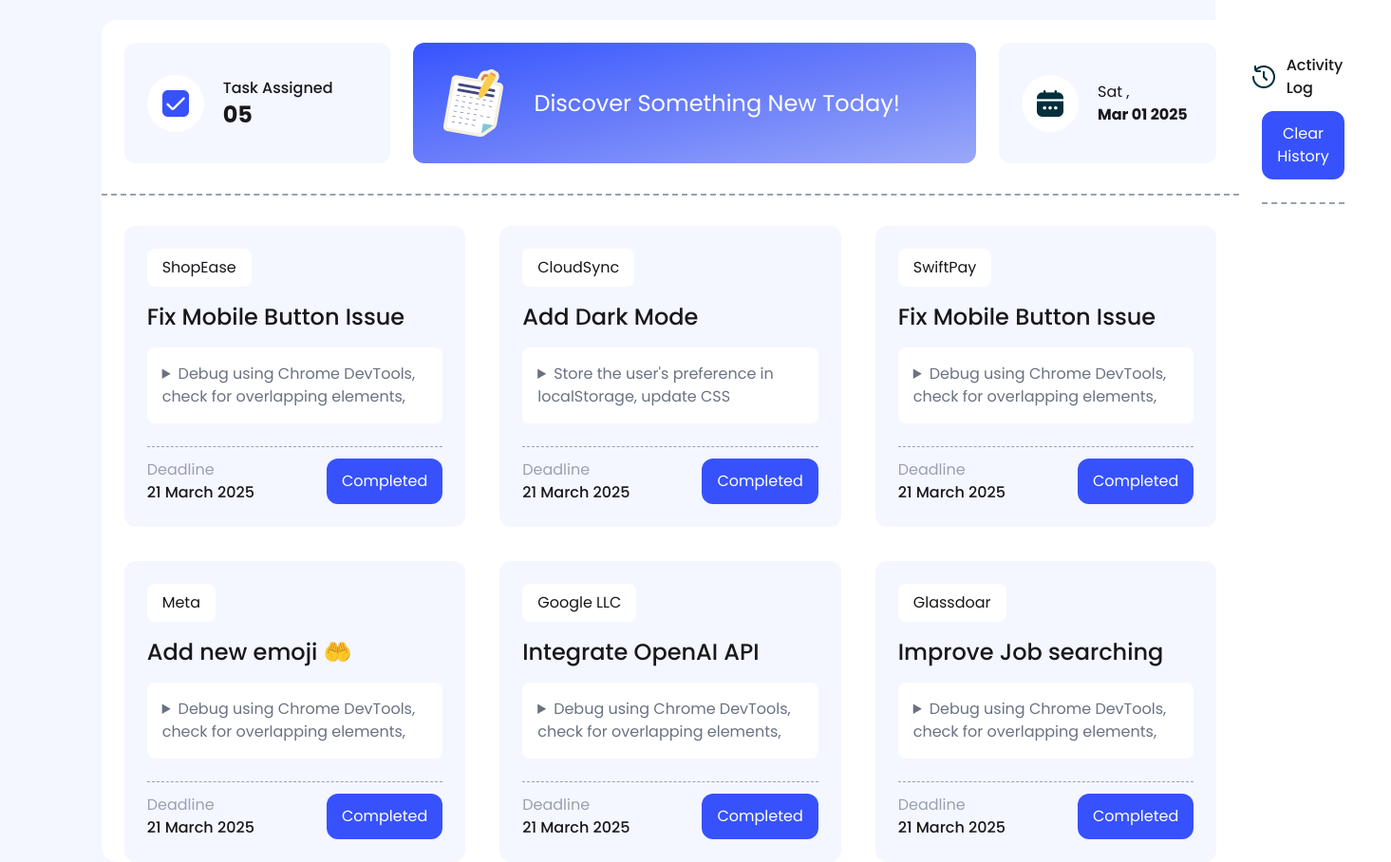
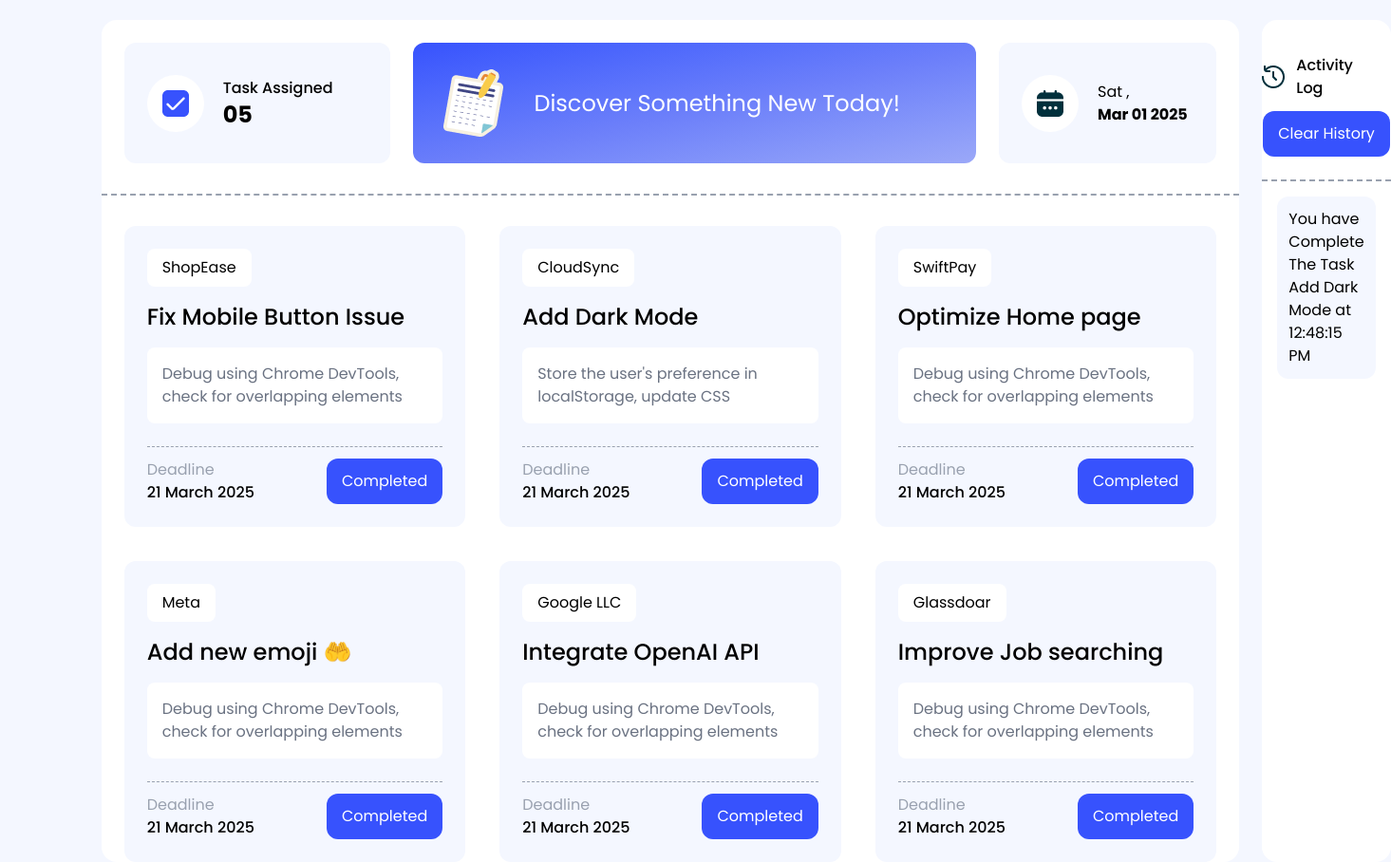
Before and after one commit to Rubaid07/dev-board, a plain HTML site: page index.html in a window 1280 px wide. Shown: the part 131-1039 px from the top of the page at 95% size, 1465 px wide, since content can reach past the window. Drawn offline with nearby package versions, Linux system fonts and the light colour scheme.

Commit message:
added main section & active log

```diff
--- a/index.html
+++ b/index.html
@@ -5,9 +5,8 @@
     <meta charset="UTF-8">
     <meta name="viewport" content="width=device-width, initial-scale=1.0">
     <title>Dev Board</title>
-    <!-- Daisy & tailwind links -->
-    <link href="https://cdn.jsdelivr.net/npm/daisyui@5.0.0-beta.9/daisyui.css" rel="stylesheet" type="text/css" />
-    <script src="https://cdn.jsdelivr.net/npm/@tailwindcss/browser@4"></script>
+    <!-- tailwind link -->
+    <script src="https://unpkg.com/@tailwindcss/browser@4"></script>
 
     <!-- font awsome -->
     <script src="https://kit.fontawesome.com/e53fb4085c.js" crossorigin="anonymous"></script>
@@ -92,9 +91,8 @@
 
             <div class="bg-[#F4F7FF] rounded-xl p-6">
                 <div class="bg-white py-2 px-4 w-max rounded-lg">ShopEase</div>
-                <h3 class="py-4 font-medium text-2xl">Fix Mobile Button Issue </h3>
-                <div class="bg-white rounded-lg p-4 text-gray-500"><details><summary>Debug using Chrome DevTools, check for overlapping elements,</summary> <p>  and ensure onClick works properly
-                    and ensure onClick works properly</p></details></div>
+                <h3 class="py-4 font-medium text-2xl card-heading">Fix Mobile Button Issue </h3>
+                <div class="bg-white rounded-lg p-4 text-gray-500">Debug using Chrome DevTools, check for overlapping elements</div>
                     <div class="border-b-1 border-dashed border-gray-400 py-3"></div>
 
                     <div class="flex justify-between items-center pt-3">
@@ -104,7 +102,9 @@
                         </div>
 
                         <div class="">
-                            <button class="bg-[#3752FD] py-3 px-4 text-white rounded-xl">Completed</button>
+                            <button class="bg-[#3752FD] py-3 px-4 text-white rounded-xl cursor-pointer complete-btn">Completed
+
+                            </button>
                         </div>
                     </div>
             </div>
@@ -113,8 +113,8 @@
 
             <div class="bg-[#F4F7FF] rounded-xl p-6">
                 <div class="bg-white py-2 px-4 w-max rounded-lg">CloudSync</div>
-                <h3 class="py-4 font-medium text-2xl">Add Dark Mode </h3>
-                <div class="bg-white rounded-lg p-4 text-gray-500"><details><summary>Store the user's preference in localStorage, update CSS </summary><p>variables dynamically, and apply a smooth transition effect.</p></details></div>
+                <h3 class="py-4 font-medium text-2xl card-heading">Add Dark Mode </h3>
+                <div class="bg-white rounded-lg p-4 text-gray-500">Store the user's preference in localStorage, update CSS </div>
                     <div class="border-b-1 border-dashed border-gray-400 py-3"></div>
 
                     <div class="flex justify-between items-center pt-3">
@@ -124,7 +124,7 @@
                         </div>
 
                         <div class="">
-                            <button class="bg-[#3752FD] py-3 px-4 text-white rounded-xl">Completed</button>
+                            <button class="bg-[#3752FD] py-3 px-4 text-white rounded-xl cursor-pointer complete-btn">Completed</button>
                         </div>
                     </div>
             </div>
@@ -133,9 +133,8 @@
 
             <div class="bg-[#F4F7FF] rounded-xl p-6">
                 <div class="bg-white py-2 px-4 w-max rounded-lg">SwiftPay</div>
-                <h3 class="py-4 font-medium text-2xl">Fix Mobile Button Issue </h3>
-                <div class="bg-white rounded-lg p-4 text-gray-500"><details><summary>Debug using Chrome DevTools, check for overlapping elements,</summary> <p>  and ensure onClick works properly
-                    and ensure onClick works properly</p></details></div>
+                <h3 class="py-4 font-medium text-2xl card-heading">Optimize  Home page</h3>
+                <div class="bg-white rounded-lg p-4 text-gray-500">Debug using Chrome DevTools, check for overlapping elements</div>
                     <div class="border-b-1 border-dashed border-gray-400 py-3"></div>
 
                     <div class="flex justify-between items-center pt-3">
@@ -145,7 +144,7 @@
                         </div>
 
                         <div class="">
-                            <button class="bg-[#3752FD] py-3 px-4 text-white rounded-xl">Completed</button>
+                            <button class="bg-[#3752FD] py-3 px-4 text-white rounded-xl cursor-pointer complete-btn">Completed</button>
                         </div>
                     </div>
             </div>
@@ -154,9 +153,8 @@
 
             <div class="bg-[#F4F7FF] rounded-xl p-6">
                 <div class="bg-white py-2 px-4 w-max rounded-lg">Meta</div>
-                <h3 class="py-4 font-medium text-2xl">Add new emoji 🤲</h3>
-                <div class="bg-white rounded-lg p-4 text-gray-500"><details><summary>Debug using Chrome DevTools, check for overlapping elements,</summary> <p>  and ensure onClick works properly
-                    and ensure onClick works properly</p></details></div>
+                <h3 class="py-4 font-medium text-2xl card-heading">Add new emoji 🤲</h3>
+                <div class="bg-white rounded-lg p-4 text-gray-500">Debug using Chrome DevTools, check for overlapping elements</div>
                     <div class="border-b-1 border-dashed border-gray-400 py-3"></div>
 
                     <div class="flex justify-between items-center pt-3">
@@ -166,7 +164,7 @@
                         </div>
 
                         <div class="">
-                            <button class="bg-[#3752FD] py-3 px-4 text-white rounded-xl">Completed</button>
+                            <button class="bg-[#3752FD] py-3 px-4 text-white rounded-xl cursor-pointer complete-btn">Completed</button>
                         </div>
                     </div>
             </div>
@@ -175,9 +173,8 @@
 
             <div class="bg-[#F4F7FF] rounded-xl p-6">
                 <div class="bg-white py-2 px-4 w-max rounded-lg">Google LLC</div>
-                <h3 class="py-4 font-medium text-2xl">Integrate OpenAI API </h3>
-                <div class="bg-white rounded-lg p-4 text-gray-500"><details><summary>Debug using Chrome DevTools, check for overlapping elements,</summary> <p>  and ensure onClick works properly
-                    and ensure onClick works properly</p></details></div>
+                <h3 class="py-4 font-medium text-2xl card-heading">Integrate OpenAI API </h3>
+                <div class="bg-white rounded-lg p-4 text-gray-500">Debug using Chrome DevTools, check for overlapping elements</div>
                     <div class="border-b-1 border-dashed border-gray-400 py-3"></div>
 
                     <div class="flex justify-between items-center pt-3">
@@ -187,7 +184,7 @@
                         </div>
 
                         <div class="">
-                            <button class="bg-[#3752FD] py-3 px-4 text-white rounded-xl">Completed</button>
+                            <button class="bg-[#3752FD] py-3 px-4 text-white rounded-xl cursor-pointer complete-btn">Completed</button>
                         </div>
                     </div>
             </div>
@@ -196,9 +193,8 @@
 
             <div class="bg-[#F4F7FF] rounded-xl p-6">
                 <div class="bg-white py-2 px-4 w-max rounded-lg">Glassdoar</div>
-                <h3 class="py-4 font-medium text-2xl">Improve Job searching </h3>
-                <div class="bg-white rounded-lg p-4 text-gray-500"><details><summary>Debug using Chrome DevTools, check for overlapping elements,</summary> <p>  and ensure onClick works properly
-                    and ensure onClick works properly</p></details></div>
+                <h3 class="py-4 font-medium text-2xl card-heading">Improve Job searching </h3>
+                <div class="bg-white rounded-lg p-4 text-gray-500">Debug using Chrome DevTools, check for overlapping elements</div>
                     <div class="border-b-1 border-dashed border-gray-400 py-3"></div>
 
                     <div class="flex justify-between items-center pt-3">
@@ -207,8 +203,8 @@
                             <p class="font-medium">21 March 2025</p>
                         </div>
 
-                        <div class="">
-                            <button class="bg-[#3752FD] py-3 px-4 text-white rounded-xl">Completed</button>
+                        <div class="" >
+                            <button class=" bg-[#3752FD] py-3 px-4 text-white rounded-xl cursor-pointer complete-btn" >Completed</button>
                         </div>
                     </div>
             </div>
@@ -226,9 +222,23 @@
                     <p class="p-3 font-medium">Activity Log</p>
                 </div>
                 <div class="flex justify-center mb-6">
-                    <button class="bg-[#3752FD] py-3 px-4 text-white rounded-xl">Clear History</button>
+                    <button class="bg-[#3752FD] py-3 px-4 text-white rounded-xl cursor-pointer complete-btn">Clear History</button>
                 </div>
             </div>
+
+
+            <div id="active-log-container">
+
+                <div class="bg-[#F4F7FF] m-4 rounded-xl">
+                    <div class="p-3">
+                        <p>You have Complete The Task Add Dark Mode at 12:48:15 PM</p>
+                    </div>
+                 </div>
+
+
+
+            </div>
+
          </div>
 
     </section>
--- a/script.js
+++ b/script.js
@@ -7,3 +7,17 @@
 date.innerHTML = `
     ${today[0]} , <br> <strong> ${today.slice(1).join(' ')} </strong>
 `
+
+
+// activity log
+const completeBtn = document.querySelectorAll('.complete-btn');
+const cardHead = document.querySelectorAll('.card-heading')
+for(let i = 0; i < completeBtn.length; i++){
+    const btn = completeBtn[i];
+    btn.addEventListener('click', function(event){
+        event.target.setAttribute('disabled', 'true');
+        event.target.style.backgroundColor ='#ced6ff';
+        alert('Board updated successfully');
+
+    })
+}
```
